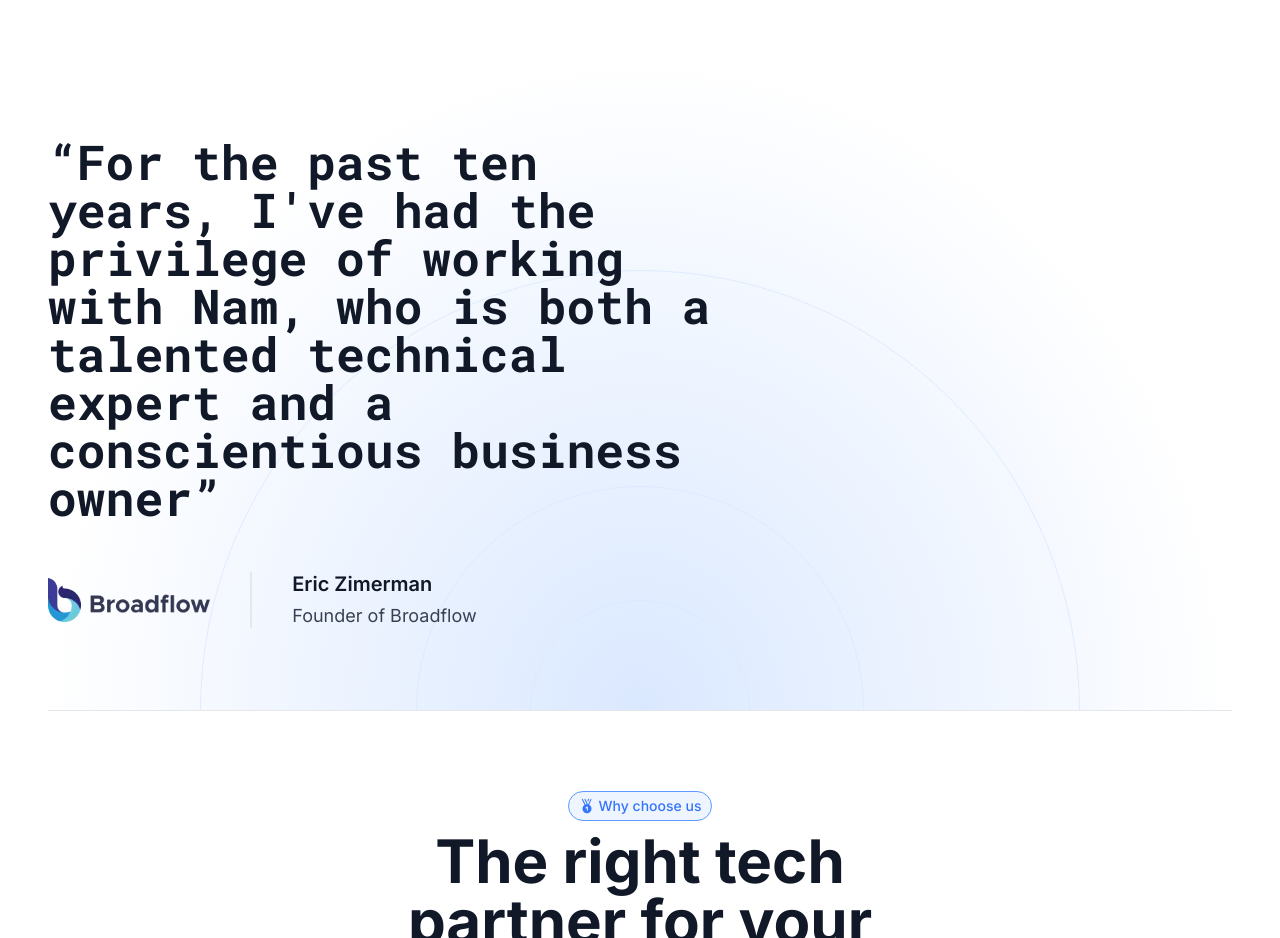
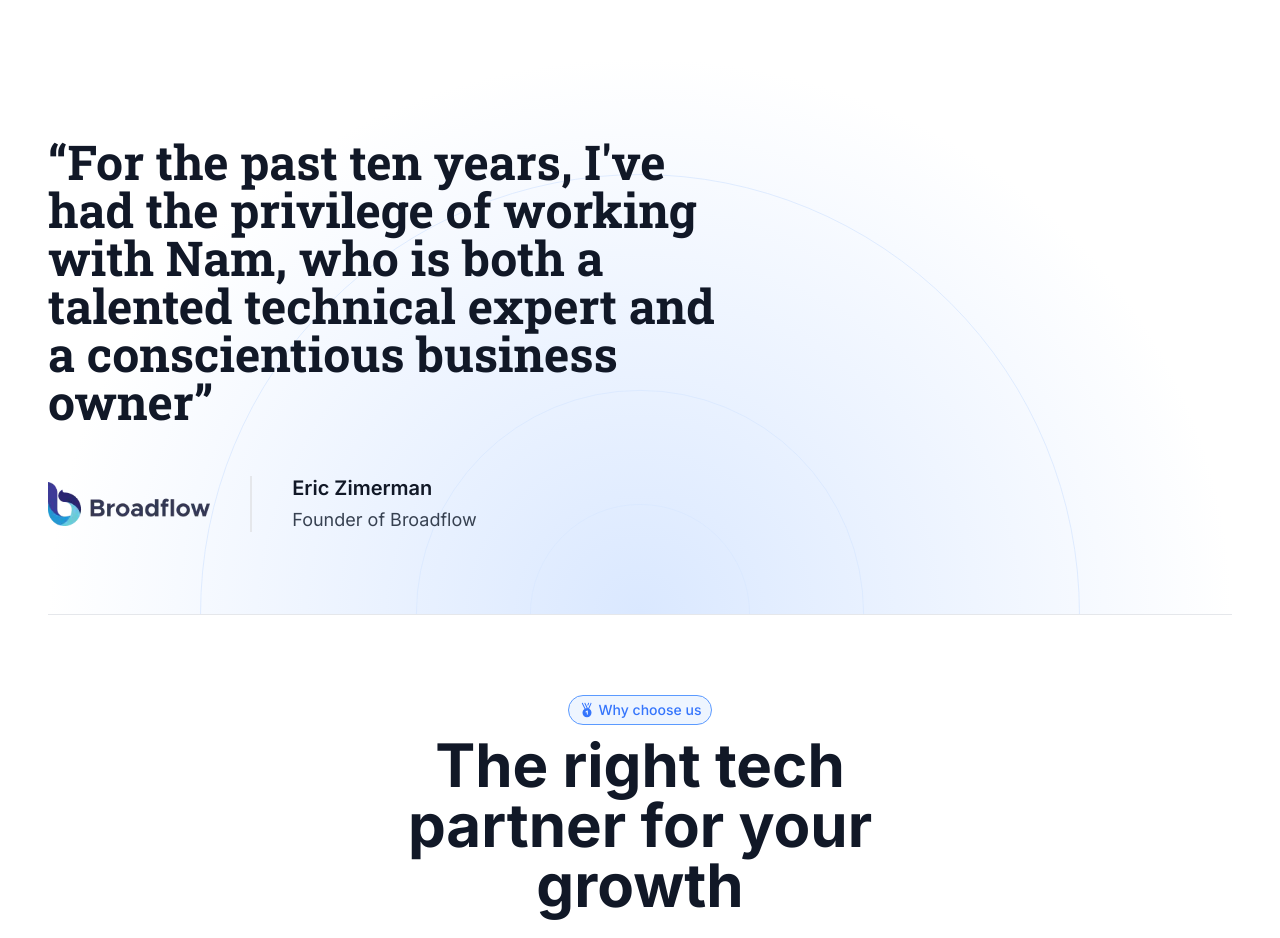
Before and after one commit to nongdan-dev/website, a Next.js app: page / in a window 1280 px wide. Shown: the part 1760-2698 px from the top of the page. Built offline with nearby package versions, Linux system fonts and the light colour scheme.

Commit message:
update date font-serif

```diff
--- a/src/app/layout.tsx
+++ b/src/app/layout.tsx
@@ -1,10 +1,9 @@
 import type { Metadata } from 'next'
-import { Inter, Roboto_Mono } from 'next/font/google'
+import { Inter, Roboto_Slab } from 'next/font/google'
 
 import Footer from '@/layout/footer'
 import Header from '@/layout/header'
 import '@/styles/index.css'
-import cn from '@/utils/cn'
 
 const inter = Inter({
   subsets: ['latin'],
@@ -12,9 +11,9 @@ const inter = Inter({
   display: 'swap',
 })
 
-const robotoMono = Roboto_Mono({
+const robotoSlab = Roboto_Slab({
   subsets: ['latin'],
-  variable: '--font-roboto-mono',
+  variable: '--font-roboto-slab',
   display: 'swap',
 })
 
@@ -31,7 +30,7 @@ export default function RootLayout({
   return (
     <html lang='en' suppressHydrationWarning>
       <body
-        className={`${inter.variable} ${robotoMono.variable} font-sans antialiased`}
+        className={`${inter.variable} ${robotoSlab.variable} font-sans antialiased`}
       >
         <Header />
         <main className='content-grid'>{children}</main>
--- a/tailwind.config.ts
+++ b/tailwind.config.ts
@@ -8,7 +8,7 @@ export default {
     extend: {
       fontFamily: {
         sans: ['var(--font-inter)'],
-        serif: ['var(--font-roboto-mono)'],
+        serif: ['var(--font-roboto-slab)'],
       },
       colors: {
         ...colors,
```
